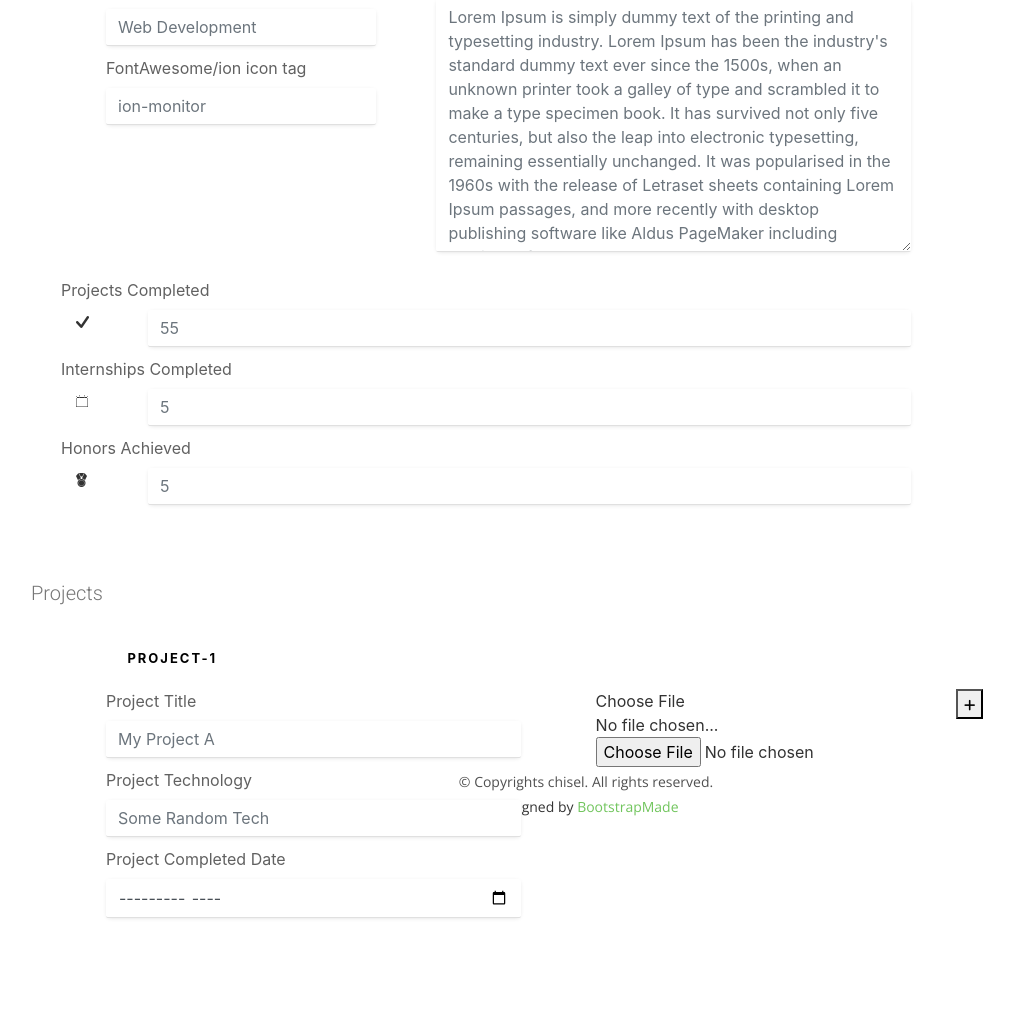
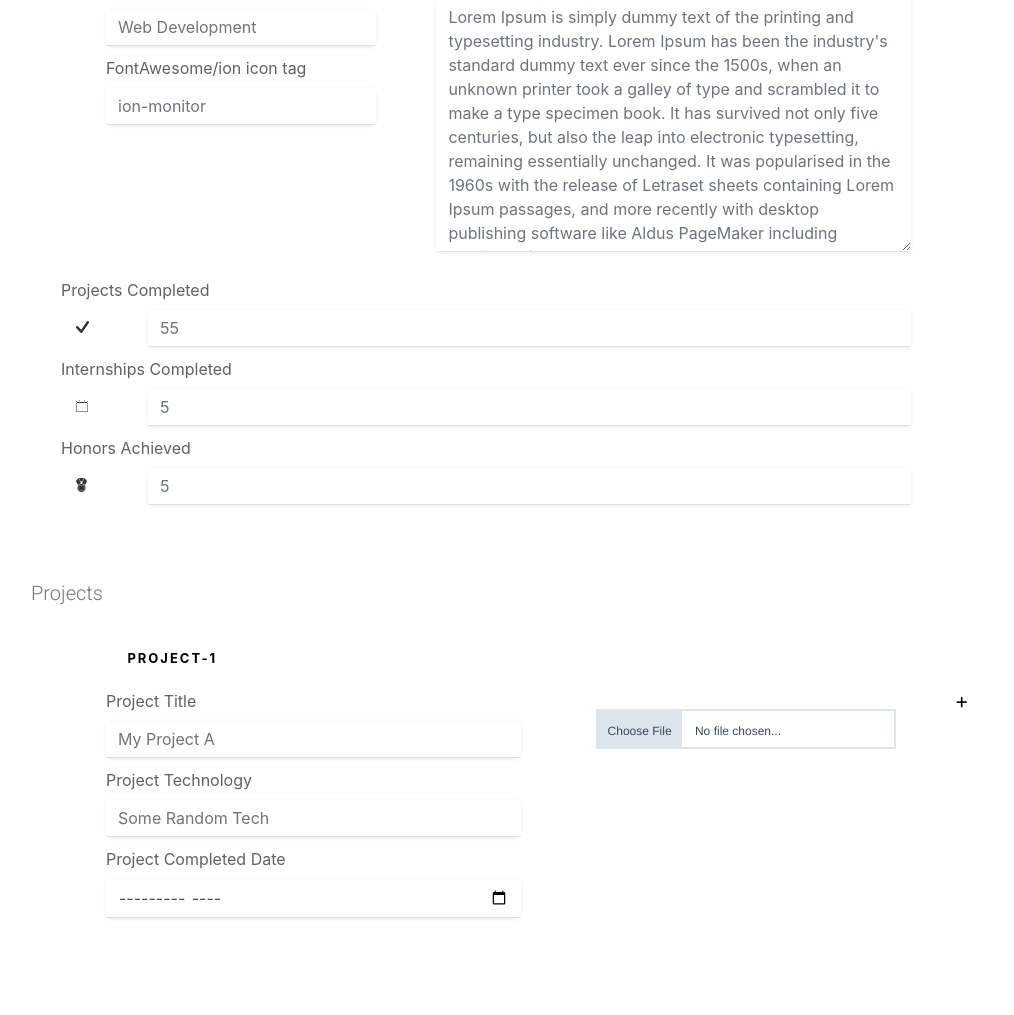
Before and after one commit to god-s-perfect-idiot/Portfolio-builder, a Flask app: template templates/home.html in a window 1280 px wide. Shown: the part 3077-4092 px from the top of the page, without its empty margins (54-1068 px from the left). Before the commit the page ends 3996 px from the top, so only its background shows below. Run offline with Flask 2, Linux system fonts and the light colour scheme; the template is opened without the code that fills it, so the values that code supplies are empty; some libraries are stand-ins or nearby versions; some web fonts are replaced.

Commit message:
Add files via upload

```diff
--- a/static/css/style.css
+++ b/static/css/style.css
@@ -12,7 +12,9 @@ body {
   background-color: #fff;
   color: #333;
 }
-
+.skills-icon{
+  padding-top: 5px;
+}
 h1, h2, h3, h4, h5, h6 {
   margin: 0;
 }
@@ -1217,6 +1219,11 @@ body.mobile-nav-active #mobile-nav-toggle i {
   border-width: 1px;
   #box-shadow: 1px 1px #dddddd;
 }
+.page-b{
+  padding: 0;
+  border: none;
+  background: none;
+}
 #newsletter ul li:hover {
   background: #55b03f;
 }
@@ -1430,7 +1437,10 @@ body {
 }
 .footer-b{
   background: #ffffff;
-  padding-top: 2950px;
+  padding-top: 4950px;
+}
+.project-cover{
+  padding-top: 20px;
 }
 .domain-name{
   padding-top: 10px;
@@ -1536,7 +1546,31 @@ body {
   letter-spacing: 0;
 }
 
+.project-preview{
+  display: block;
+  max-width: 300px;
+  max-height: 150px;
+  width: auto;
+  height: auto;
+  padding-top: 30px;
+  margin: 0 auto;
+}
+
 .footer .copyrights p a, .footer .copyrights .credits a {
   letter-spacing: 0;
   color: #71c55d;
 }
+
+.file-upload{display:block;text-align:center;font-family: Helvetica, Arial, sans-serif;font-size: 12px;}
+.file-upload .file-select{display:block;border: 2px solid #dce4ec;color: #34495e;cursor:pointer;height:40px;line-height:40px;text-align:left;background:#FFFFFF;overflow:hidden;position:relative;}
+.file-upload .file-select .file-select-button{background:#dce4ec;padding:0 10px;display:inline-block;height:40px;line-height:40px;}
+.file-upload .file-select .file-select-name{line-height:40px;display:inline-block;padding:0 10px;}
+.file-upload .file-select:hover{border-color:#34495e;transition:all .2s ease-in-out;-moz-transition:all .2s ease-in-out;-webkit-transition:all .2s ease-in-out;-o-transition:all .2s ease-in-out;}
+.file-upload .file-select:hover .file-select-button{background:#71c55d;color:#FFFFFF;transition:all .2s ease-in-out;-moz-transition:all .2s ease-in-out;-webkit-transition:all .2s ease-in-out;-o-transition:all .2s ease-in-out;}
+.file-upload.active .file-select{border-color:#3fa46a;transition:all .2s ease-in-out;-moz-transition:all .2s ease-in-out;-webkit-transition:all .2s ease-in-out;-o-transition:all .2s ease-in-out;}
+.file-upload.active .file-select .file-select-button{background:#3fa46a;color:#FFFFFF;transition:all .2s ease-in-out;-moz-transition:all .2s ease-in-out;-webkit-transition:all .2s ease-in-out;-o-transition:all .2s ease-in-out;}
+.file-upload .file-select input[type=file]{z-index:100;cursor:pointer;position:absolute;height:100%;width:100%;top:0;left:0;opacity:0;filter:alpha(opacity=0);}
+.file-upload .file-select.file-select-disabled{opacity:0.65;}
+.file-upload .file-select.file-select-disabled:hover{cursor:default;display:block;border: 2px solid #dce4ec;color: #34495e;cursor:pointer;height:40px;line-height:40px;margin-top:5px;text-align:left;background:#FFFFFF;overflow:hidden;position:relative;}
+.file-upload .file-select.file-select-disabled:hover .file-select-button{background:#dce4ec;color:#666666;padding:0 10px;display:inline-block;height:40px;line-height:40px;}
+.file-upload .file-select.file-select-disabled:hover .file-select-name{line-height:40px;display:inline-block;padding:0 10px;}
```
